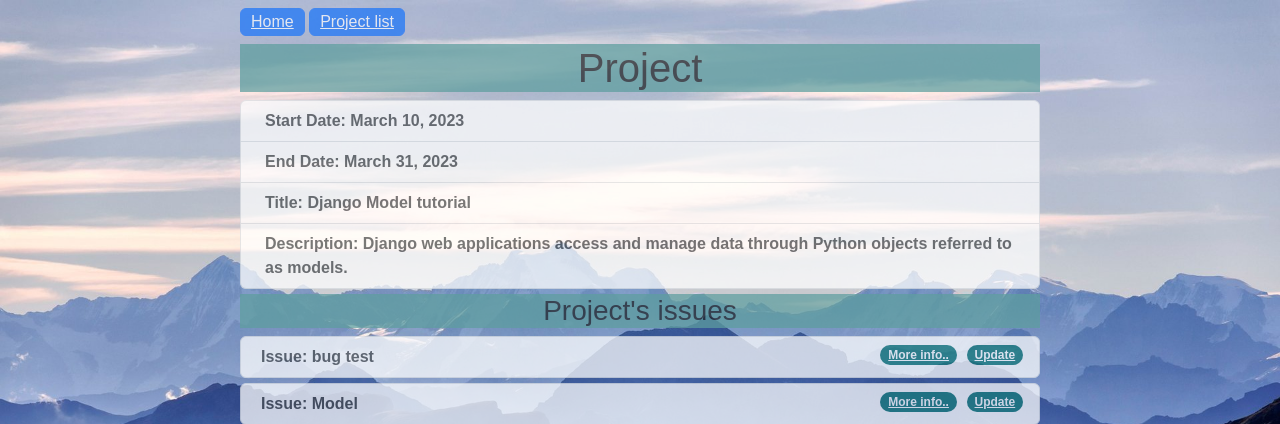
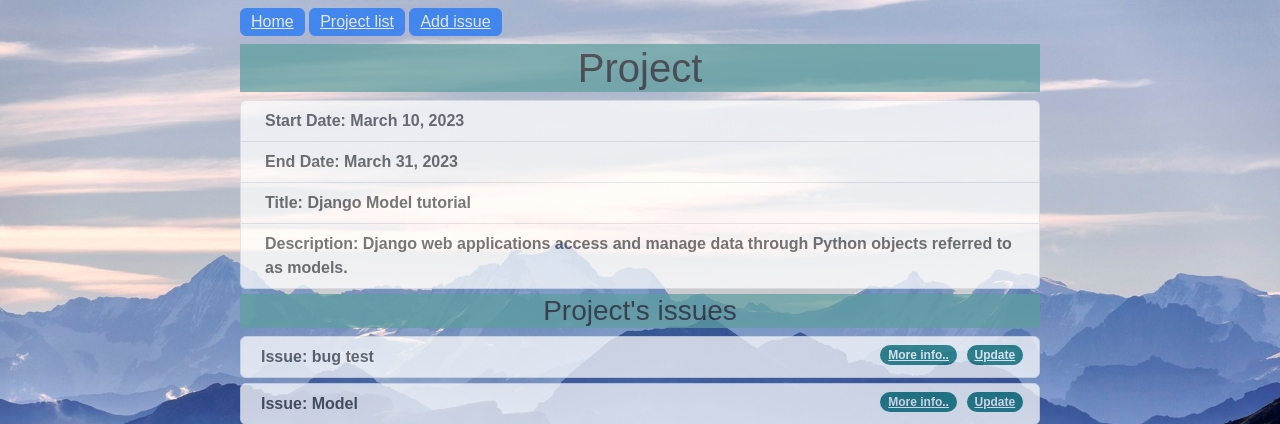
Before and after one commit to ValentinKim531/homework_70_valentin_kim, a Django app: page /project/2 in a window 1280 px wide. Shown: the top 424 px of the page. Run offline with Django 4.2, Linux system fonts and the light colour scheme; data comes from the database, SQL or seed files in the repository; some libraries are stand-ins or nearby versions.

Commit message:
Реализовано создание задачи в выбранном проекте

```diff
--- a/webapp/templates/issue_create.html
+++ b/webapp/templates/issue_create.html
@@ -3,7 +3,7 @@
 
 {% block content %}
 <h1 class="title">Create issue</h1>
-<form action="{% url 'issue_add' %}" method="post">
+<form action="" method="post">
     {% include 'partial/issue_form.html' with button_text='Create' %}
 </form>
 {% endblock %}
--- a/webapp/templates/project_view.html
+++ b/webapp/templates/project_view.html
@@ -1,8 +1,8 @@
 {% extends 'base.html' %}
 {% block title %}Project view{% endblock %}
 {% block menu %}
-{#<button type="button" class="btn btn-primary button"><a href="{% url 'issue_add' %}" class="button-text-color">Add#}
-{#        issue</a></button>#}
+<button type="button" class="btn btn-primary button"><a href="{% url 'project_issue_add' project.pk %}" class="button-text-color">Add
+        issue</a></button>
 {% endblock %}
 {% block content %}
 <h1 class="title">Project</h1>
--- a/webapp/urls.py
+++ b/webapp/urls.py
@@ -5,7 +5,7 @@ from webapp.views.issues import (
     IssueDetail,
     IssueCreateView,
     IssueUpdateView,
-    IssueDeleteView,
+    IssueDeleteView, ProjectIssueCreateView,
 )
 from webapp.views.projects_view import ProjectDetail, ProjectCreateView
 
@@ -53,4 +53,5 @@ urlpatterns = [
         ProjectCreateView.as_view(),
         name="project_add",
     ),
+    path('project/<int:pk>/issues/add/', ProjectIssueCreateView.as_view(), name='project_issue_add'),
 ]
```
Also changed, not shown: webapp/views/issues.py (+15 -2 lines).
